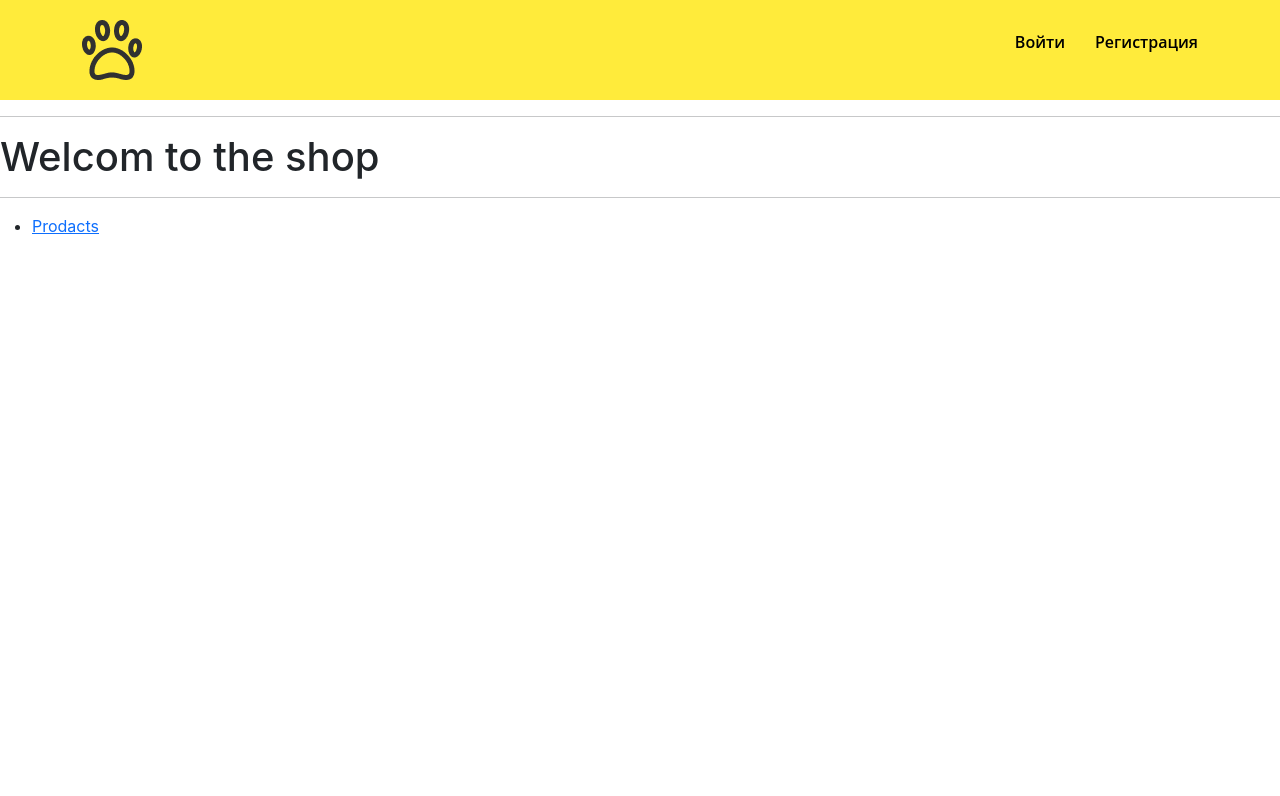
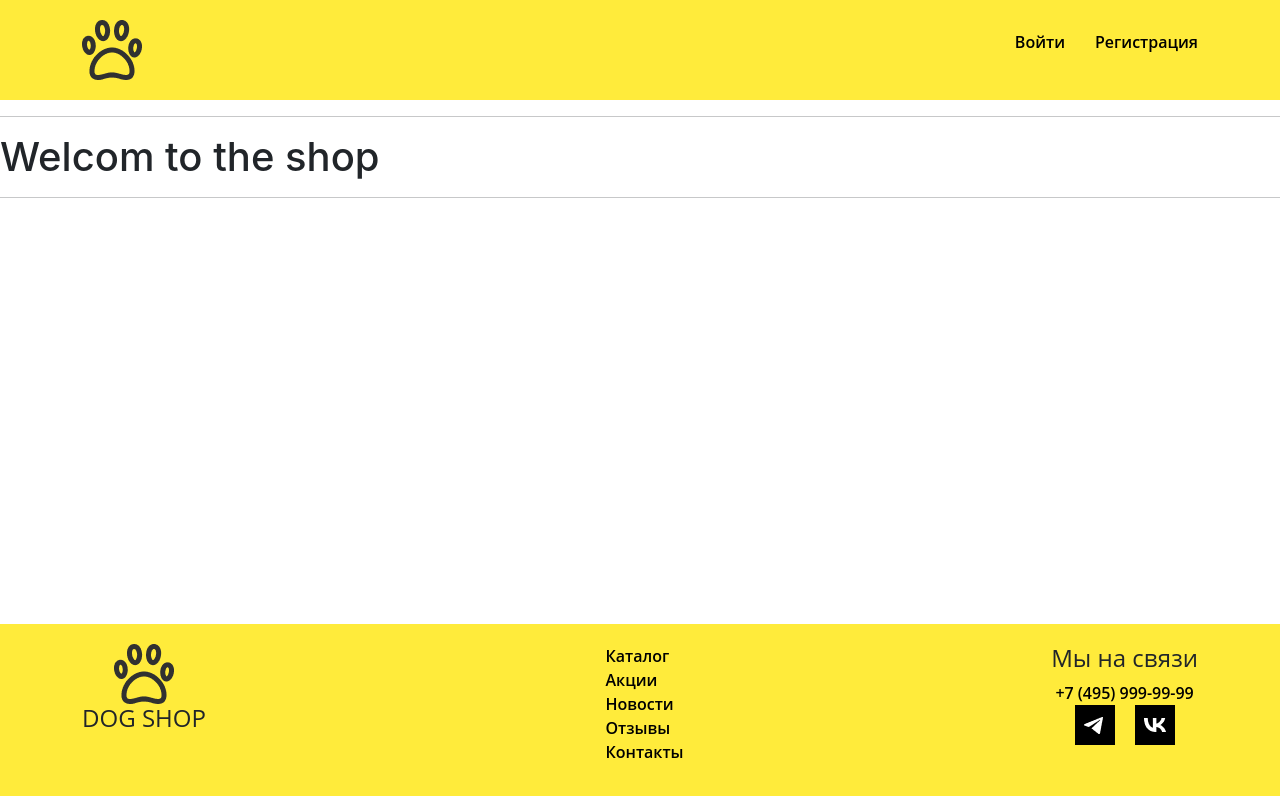
Before and after one commit to ASKqqq/DogShop, a React (Create React App) app: page / in a window 1280 px wide. Shown: the top 796 px of the page. Built offline with nearby package versions, Linux system fonts and the light colour scheme.

Commit message:
add footer styles

```diff
--- a/src/components/Footer/Footer.jsx
+++ b/src/components/Footer/Footer.jsx
@@ -1,14 +1,61 @@
+/* eslint-disable jsx-a11y/anchor-is-valid */
 // eslint-disable-next-line import/no-extraneous-dependencies
 import { Link } from 'react-router-dom'
+import footerStyles from './Footer.module.css'
+import logo from '../../img/logo.png'
+import telegramm from '../../img/telegramm.png'
+import vk from '../../img/vk.png'
 
 export const Footer = () => (
   <footer>
-    <nav>
-      <ul>
-        <li>
-          <Link to="/products">Prodacts</Link>
-        </li>
-      </ul>
-    </nav>
+    <div className="container">
+      <div className={footerStyles.footer__container}>
+        <div className={footerStyles.footer__group}>
+          <img src={logo} alt="logo" />
+          <h3>DOG SHOP</h3>
+        </div>
+
+        <div className={footerStyles.footer__group}>
+          <div className={footerStyles.footer__links}>
+            <nav className={footerStyles.nav}>
+              <ul>
+                <li>
+                  <Link to="/products">Каталог</Link>
+                </li>
+                <li>
+                  <Link to="#">Акции</Link>
+                </li>
+                <li>
+                  <Link to="#">Новости</Link>
+                </li>
+                <li>
+                  <Link to="#">Отзывы</Link>
+                </li>
+                <li>
+                  <Link to="#">Контакты</Link>
+                </li>
+              </ul>
+            </nav>
+          </div>
+        </div>
+
+        <div className={footerStyles.footer__group}>
+          <h3>Мы на связи</h3>
+          <div className={footerStyles.tel}>
+            <a href="tel:74959999999">+7 (495) 999-99-99</a>
+          </div>
+          <div className={footerStyles.footer__links}>
+            <div className={footerStyles.mess}>
+              <Link to="#">
+                <img src={telegramm} alt="logo" />
+              </Link>
+              <Link to="#">
+                <img src={vk} alt="logo" />
+              </Link>
+            </div>
+          </div>
+        </div>
+      </div>
+    </div>
   </footer>
 )
--- /dev/null
+++ b/src/components/Footer/Footer.module.css
@@ -0,0 +1,51 @@
+footer {
+  background-color: #ffeb3b;
+  font-family: 'Open Sans', sans-serif;
+  font-size: 16px;
+  line-height: 1.5;
+  position: fixed;
+  left: 0px;
+  bottom: 0px;
+  width: 100%;
+}
+
+.footer__container {
+  display: flex;
+  justify-content: space-between;
+  padding: 20px 0px;
+}
+
+.footer__group {
+  display: flex;
+  flex-direction: column;
+  align-items: center;
+}
+
+.nav ul {
+  gap: 30px;
+  list-style: none;
+  }
+
+.nav a {
+  text-decoration: none;
+  color: black;
+  font-weight: 600;
+  list-style: none;
+  margin: 50px;
+  }
+
+.mess a {
+  padding: 10px;
+  /* margin-bottom: 15px; */
+}
+
+.tel a {
+  text-decoration: none;
+  color: black;
+  font-weight: 600;
+  list-style: none;
+  }
+
+.footer__group h3 {
+  font-size: 24px;
+}
--- a/src/components/Header/Header.module.css
+++ b/src/components/Header/Header.module.css
@@ -1,28 +1,19 @@
-/* * {box-sizing: border-box;} */
 
-/* body {
-  margin: 0;
+header {
+  background-color: #FFEB3B;
   font-family: 'Open Sans', sans-serif;
 	font-size: 16px;
 	line-height: 1.5;
-} */
-
-header {
-  background-color: #FFEB3B;
 
 }
 
 .wrapper {
   display: flex;
-  /* flex-direction: row; */
   justify-content: space-between;
   align-items: center;
   background-color: #FFEB3B;
   padding: 20px 0px;
   margin: 0;
-  font-family: 'Open Sans', sans-serif;
-	font-size: 16px;
-	line-height: 1.5;
 }
 
 .wraplogo {
@@ -30,8 +21,6 @@ header {
   align-items: center;
 
 }
-
-
 
 header logo {
   font-size: 25px;
```
Also changed, not shown: src/img/telegramm.png (added), src/img/vk.png (added).
